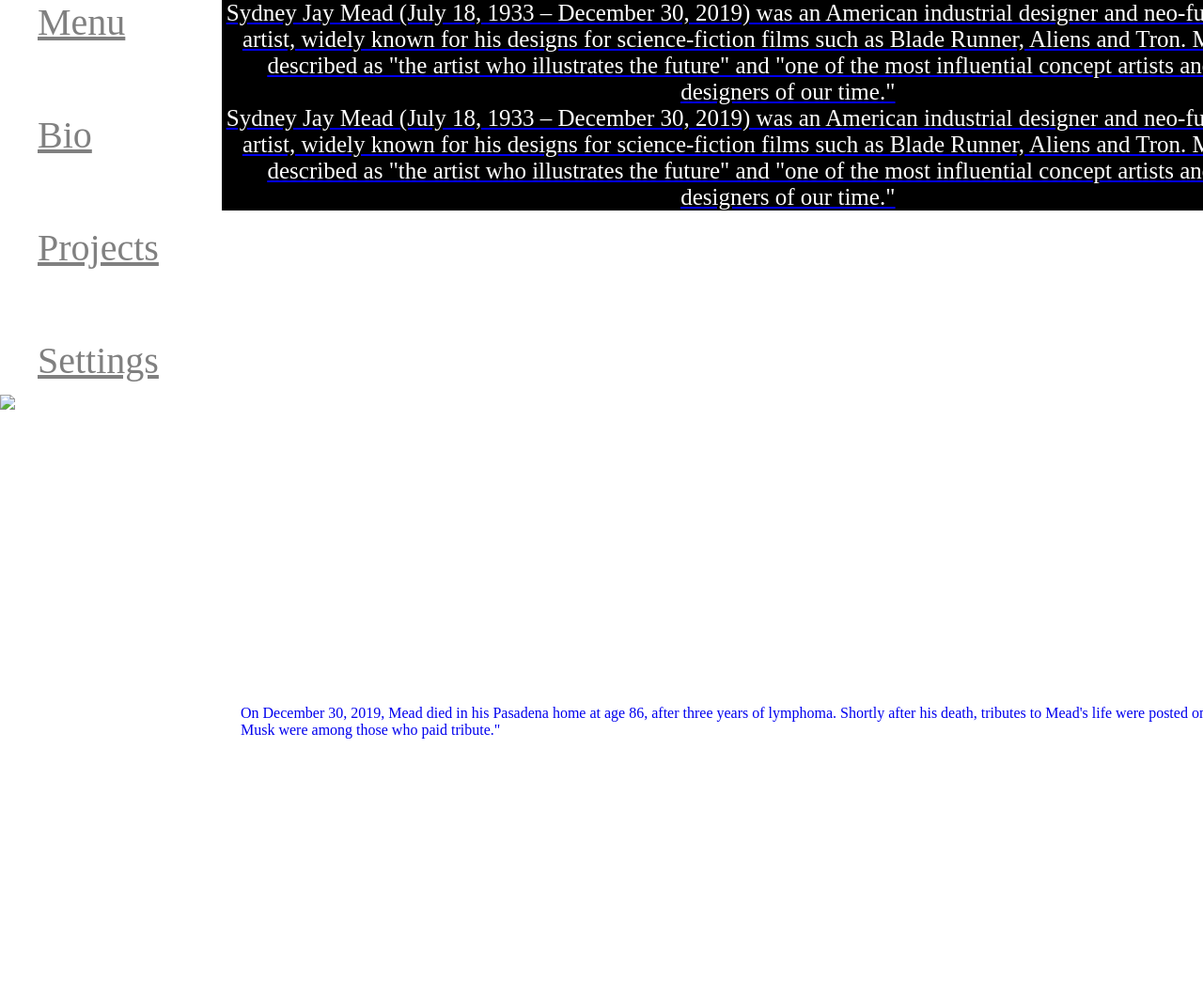
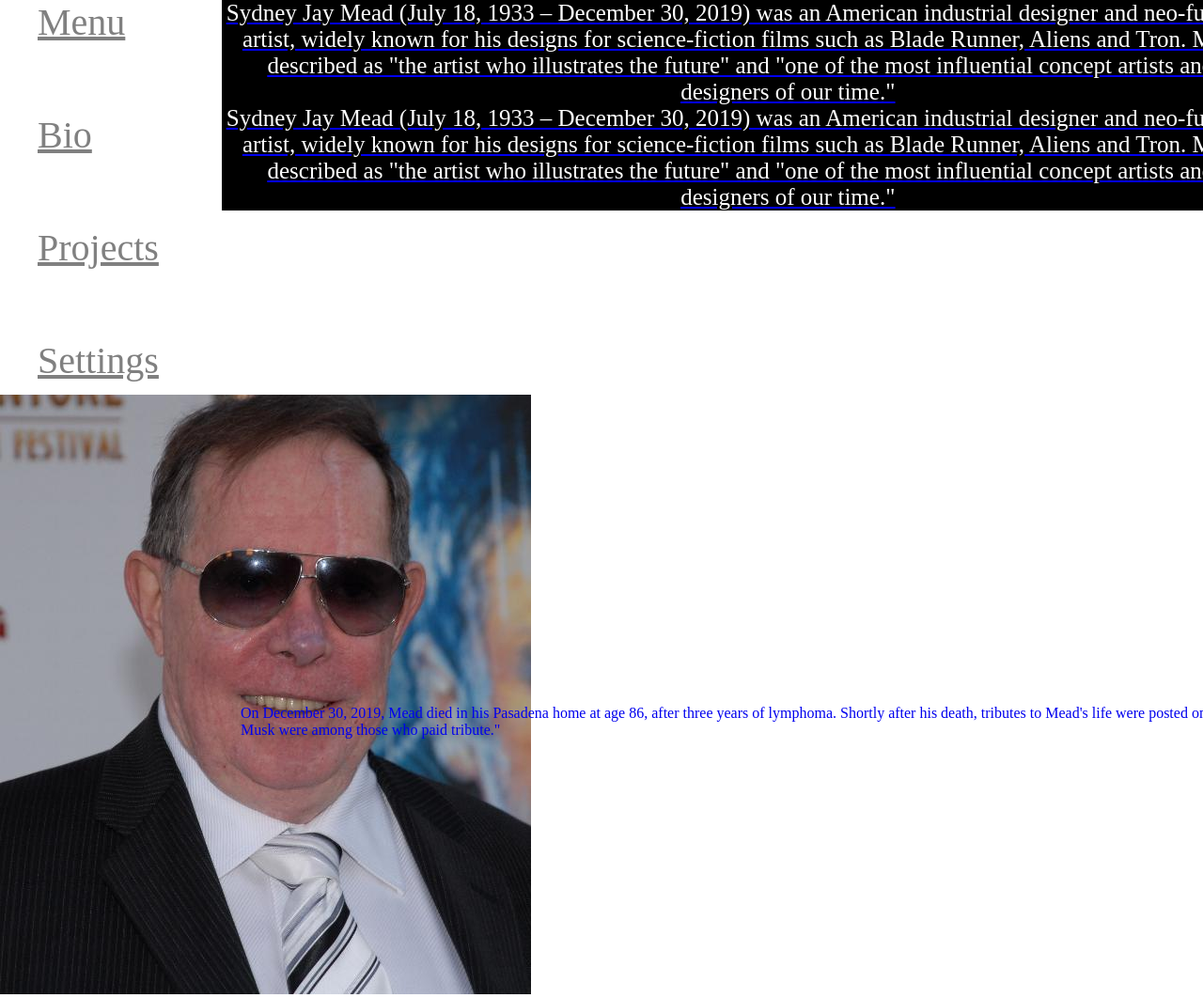
Before and after one commit to SereDim/webb, a plain HTML site: page web/index.html in a window 1280 px wide. Shown: the top 1062 px of the page at 94% size. Before the commit the page ends 800 px from the top, so only its background shows below. Drawn offline with Linux system fonts and the light colour scheme.

Commit message:
Update index.html

```diff
--- a/web/index.html
+++ b/web/index.html
@@ -24,7 +24,7 @@
                 <div class="text">Sydney Jay Mead (July 18, 1933 – December 30, 2019) was an American industrial designer and neo-futuristic concept artist, widely known for his designs for science-fiction films such as Blade Runner, Aliens and Tron. Mead has been described as "the artist who illustrates the future" and "one of the most influential concept artists and industrial designers of our time."</div>
             </u>
         </main>
-        <img class="p" src=".img/1234.jpg">
+        <img class="p" src="./img/1234.jpg">
 
         <div class="footer">On December 30, 2019, Mead died in his Pasadena home at age 86, after three years of lymphoma. Shortly after his death, tributes to Mead's life were posted on Twitter. Notable figures such as Elon Musk were among those who paid tribute."</div>
     </body>
```
